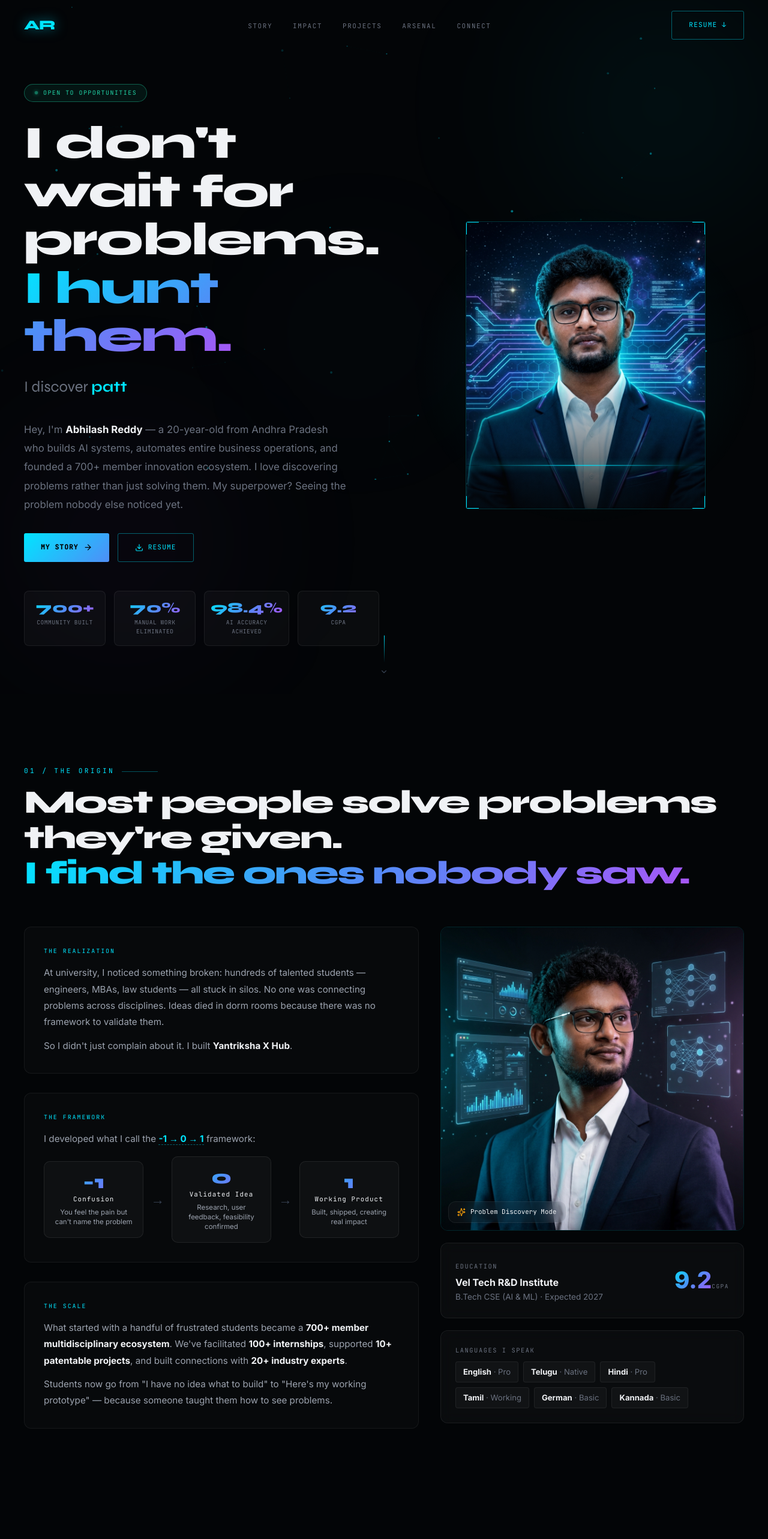
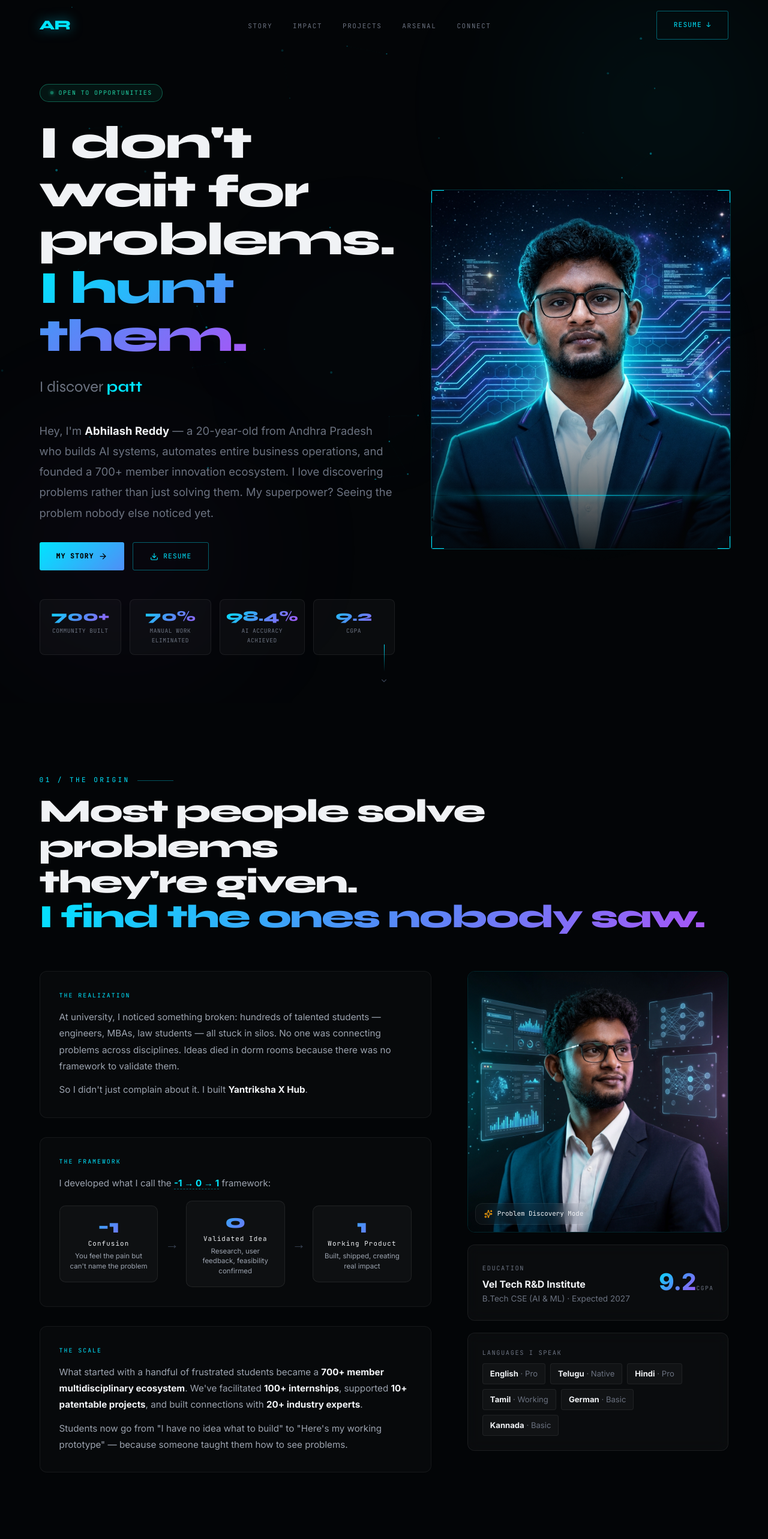
Before and after one commit to Abhilashreddysannareddy/portfolio, a React (Vite) app: page / in a window 1280 px wide. Shown: the top 2566 px of the page at 60% size. Built offline with nearby package versions, Linux system fonts and the light colour scheme.

Commit message:
Adjust layout to use more screen width on large screens

```diff
--- a/src/App.css
+++ b/src/App.css
@@ -1,7 +1,7 @@
 /* ═══ NAV ═══ */
 .nav{position:fixed;top:0;left:0;width:100%;z-index:1000;padding:18px 0;transition:all .3s}
 .nav--solid{background:rgba(3,5,7,.94);backdrop-filter:blur(20px);border-bottom:1px solid rgba(0,229,255,.1);padding:12px 0}
-.nav__inner{max-width:1536px;margin:0 auto;padding:0 40px;display:flex;align-items:center;gap:24px}
+.nav__inner{max-width:96%;margin:0 auto;padding:0 40px;display:flex;align-items:center;gap:24px}
 .nav__logo{font-family:'Syne',sans-serif;font-weight:800;font-size:1.4rem;color:#00e5ff;text-shadow:0 0 20px rgba(0,229,255,.5);margin-right:auto;letter-spacing:-1px}
 .blink{animation:blink 1.2s step-end infinite}@keyframes blink{50%{opacity:0}}
 .nav__links{display:flex;gap:4px}
@@ -22,8 +22,8 @@
 .orb1{width:600px;height:600px;background:radial-gradient(circle,rgba(0,229,255,.07),transparent 70%);top:-100px;right:-100px}
 .orb2{width:500px;height:500px;background:radial-gradient(circle,rgba(168,85,247,.06),transparent 70%);bottom:-50px;left:-100px;animation-delay:-5s}
 .orb3{width:300px;height:300px;background:radial-gradient(circle,rgba(79,142,247,.05),transparent 70%);top:40%;left:30%;animation-delay:-10s}
-.hero__inner{max-width:1536px;margin:0 auto;width:100%;padding:140px 40px 80px;display:flex;align-items:center;gap:80px;position:relative;z-index:2}
-.hero__left{flex:1;max-width:620px}
+.hero__inner{max-width:96%;margin:0 auto;width:100%;padding:140px 40px 80px;display:flex;align-items:center;justify-content:space-between;gap:60px;position:relative;z-index:2}
+.hero__left{flex:1.2;max-width:800px}
 .badge{display:inline-flex;align-items:center;gap:8px;border:1px solid rgba(34,211,166,.4);background:rgba(34,211,166,.08);padding:6px 16px;border-radius:20px;font-family:'JetBrains Mono',monospace;font-size:.62rem;letter-spacing:.15em;color:#22d3a6;text-transform:uppercase;margin-bottom:28px}
 .badge__dot{width:7px;height:7px;border-radius:50%;background:#22d3a6;box-shadow:0 0 8px #22d3a6;animation:pulse 2s ease-in-out infinite}
 @keyframes pulse{0%,100%{opacity:1;transform:scale(1)}50%{opacity:.5;transform:scale(.8)}}
@@ -31,7 +31,7 @@
 .hero__typing{font-family:'Syne',sans-serif;font-size:clamp(1.2rem,2.5vw,1.6rem);color:#6b7280;margin-bottom:20px;min-height:2.2em}
 .typed-word{color:#00e5ff;font-weight:700}
 .cursor{color:#00e5ff;animation:blink .8s step-end infinite;margin-left:2px}
-.hero__sub{font-size:1.05rem;color:#6b7280;line-height:1.85;margin-bottom:32px;max-width:540px}
+.hero__sub{font-size:1.15rem;color:#6b7280;line-height:1.85;margin-bottom:32px;max-width:640px}
 .hero__sub strong{color:#f0f2f5}
 .hero__cta{display:flex;gap:14px;flex-wrap:wrap;margin-bottom:48px}
 .hero__stats{display:grid;grid-template-columns:repeat(4,1fr);gap:14px}
@@ -39,8 +39,8 @@
 .hstat:hover{border-color:rgba(0,229,255,.3)}
 .hstat__v{font-family:'Syne',sans-serif;font-size:1.5rem;font-weight:800;display:block;line-height:1}
 .hstat__l{font-size:.6rem;color:#6b7280;display:block;margin-top:4px;font-family:'JetBrains Mono',monospace;letter-spacing:.05em;text-transform:uppercase}
-.hero__right{flex:1;display:flex;justify-content:center;align-items:center;position:relative}
-.hero__frame{position:relative;width:400px;height:480px;overflow:hidden;border:1px solid rgba(0,229,255,.2);border-radius:4px}
+.hero__right{flex:1;display:flex;justify-content:flex-end;align-items:center;position:relative;padding-right:2vw}
+.hero__frame{position:relative;width:500px;height:600px;overflow:hidden;border:1px solid rgba(0,229,255,.2);border-radius:4px}
 .hero__frame img{width:100%;height:100%;object-fit:cover;object-position:top center;display:block}
 .fc{position:absolute;width:22px;height:22px;z-index:2}
 .fc-tl{top:-1px;left:-1px;border-top:2px solid #00e5ff;border-left:2px solid #00e5ff}
@@ -56,14 +56,14 @@
 @keyframes scrollAnim{0%{transform:scaleY(0);transform-origin:top}50%{transform:scaleY(1);transform-origin:top}51%{transform:scaleY(1);transform-origin:bottom}100%{transform:scaleY(0);transform-origin:bottom}}
 
 /* ═══ SECTIONS ═══ */
-.section{max-width:1536px;margin:0 auto;padding:120px 40px}
+.section{max-width:96%;margin:0 auto;padding:120px 40px}
 .sec-label{font-family:'JetBrains Mono',monospace;font-size:.7rem;letter-spacing:.3em;color:#00e5ff;margin-bottom:14px;display:flex;align-items:center;gap:12px}
 .sec-label::after{content:'';flex:1;max-width:60px;height:1px;background:#00e5ff;opacity:.35}
 .sec-title{font-family:'Syne',sans-serif;font-size:clamp(2rem,4.5vw,3.4rem);font-weight:800;letter-spacing:-2px;line-height:1.08;margin-bottom:60px}
 .grad{background:linear-gradient(135deg,#00e5ff,#4f8ef7,#a855f7);-webkit-background-clip:text;-webkit-text-fill-color:transparent;background-clip:text}
 
 /* ═══ STORY ═══ */
-.story-grid{display:grid;grid-template-columns:1.3fr 1fr;gap:36px;align-items:start}
+.story-grid{display:grid;grid-template-columns:1.5fr 1fr;gap:60px;align-items:start}
 .story-narrative{display:flex;flex-direction:column;gap:32px}
 .nblock{background:rgba(255,255,255,.02);border:1px solid rgba(255,255,255,.06);border-radius:12px;padding:32px;transition:border-color .3s}
 .nblock:hover{border-color:rgba(0,229,255,.2)}
@@ -140,7 +140,7 @@
 
 /* ═══ CONTACT ═══ */
 .contact{background:linear-gradient(to top,rgba(0,229,255,.02),transparent)}
-.contact-inner{max-width:760px;margin:0 auto;text-align:center}
+.contact-inner{max-width:900px;margin:0 auto;text-align:center}
 .contact-sub{font-size:1.05rem;max-width:540px;margin:0 auto 48px;line-height:1.8}
 .contact-links{display:grid;grid-template-columns:1fr 1fr;gap:14px;margin-bottom:60px;text-align:left}
 .clink{display:flex;align-items:center;gap:16px;padding:20px 24px;border-radius:10px;transition:all .3s}
```
